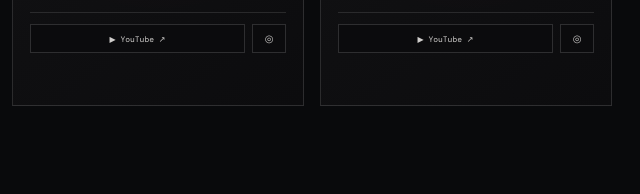
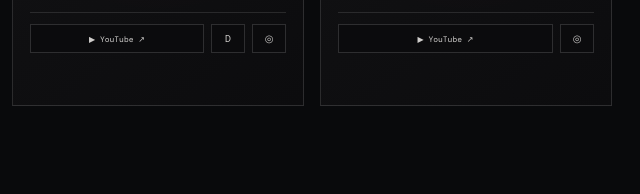
Before and after one commit to itsharanj/stealsmp, a plain HTML site: page index.html in a window 1280 px wide. Shown: the part 2512-2706 px from the top of the page, 636-1276 px from the left. Drawn offline with nearby package versions, Linux system fonts and the light colour scheme.

Commit message:
Add Namma GG Discord invite

```diff
--- a/index.html
+++ b/index.html
@@ -27,6 +27,7 @@ const skinHeads={
  'NAMMA_GG':'NAMMA_GG.png','SakathGamer':'sakath_gamer.png'
 };const discordLinks={
  'Good Bee':'https://discord.com/invite/TxhYNymZRs',
+ 'NAMMA_GG':'https://discord.gg/sdaCqmUyU6',
  'shanzo':'https://discord.gg/PnXjrGqr9D','WONDERPULL':'https://discord.gg/VrTQvXvykJ',
  'Megha':'https://discord.gg/hjqdMJRyeX','HyperMax':'https://discord.gg/mXG6JB26J',
  'JDgameryt01':'https://discord.com/invite/pmkrjjY2F','KKG_GAMER':'https://discord.gg/Bf4XVRgHDw',
```
